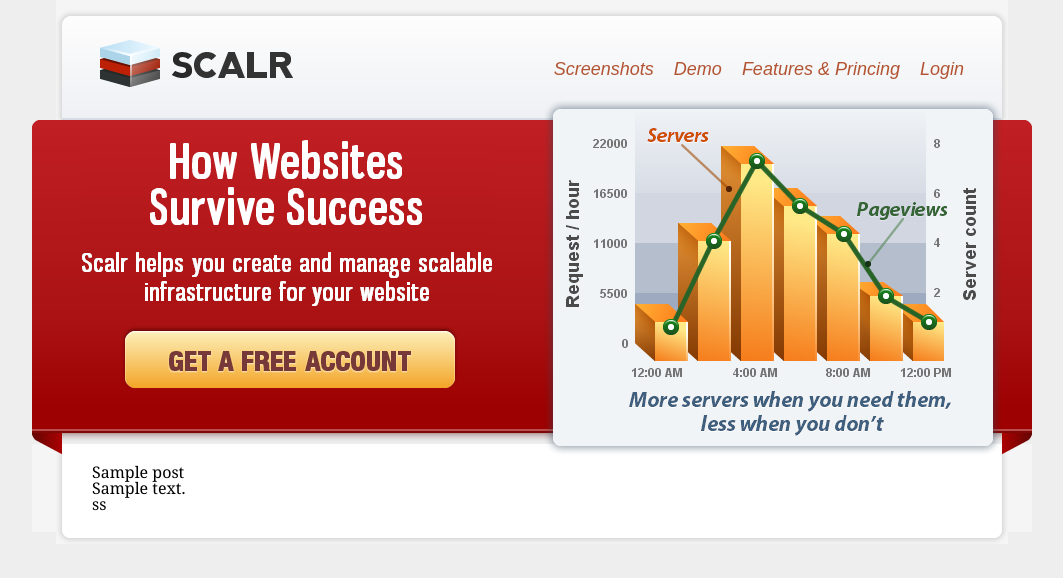
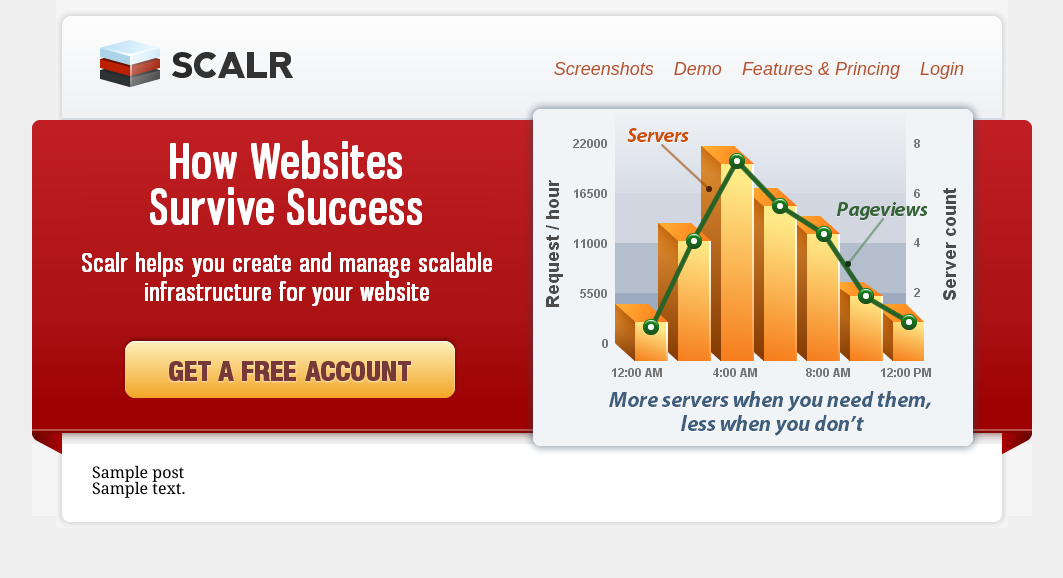
Before and after one commit to qpleple/wordpress-theme-scalr-website, a WordPress theme: template home.php in a window 1280 px wide. Shown: the top 578 px of the page, without its empty margins (108-1171 px from the left). Run offline with PHP 8.4 and a stand-in for WordPress, Linux system fonts and the light colour scheme; the site name, menu and one post (Sample post) are stand-ins, and other content is empty.

Commit message:
fixed some ribbon spacing

```diff
--- a/home.php
+++ b/home.php
@@ -17,7 +17,6 @@
 			<div id="content-title"><?php the_title(); ?></div>
 			<?php the_content(); ?>
 	<?php endwhile; ?>
-	ss
 </div>
 <div id="page-bottom"></div>
 
--- a/style.css
+++ b/style.css
@@ -86,6 +86,7 @@
 /**************************************
   Red ribbon
 **************************************/
+
 #ribbon-left {
     background: url('images/red_ribbon_l.png') no-repeat scroll top left;
     width: 30px;
@@ -120,7 +121,7 @@
     height: 62px;
     display: block;
     float: left;
-    margin: 20px 0 0 60px;
+    margin: 30px 0 0 60px;
 }
 
 #get-a-free-account:hover {
@@ -132,7 +133,7 @@
     width: 458px;
     height: 355px;
     float: right;
-    margin: -20px 0 0 0;
+    margin: -20px 20px 0 0;
 }
 
 /**************************************
```
